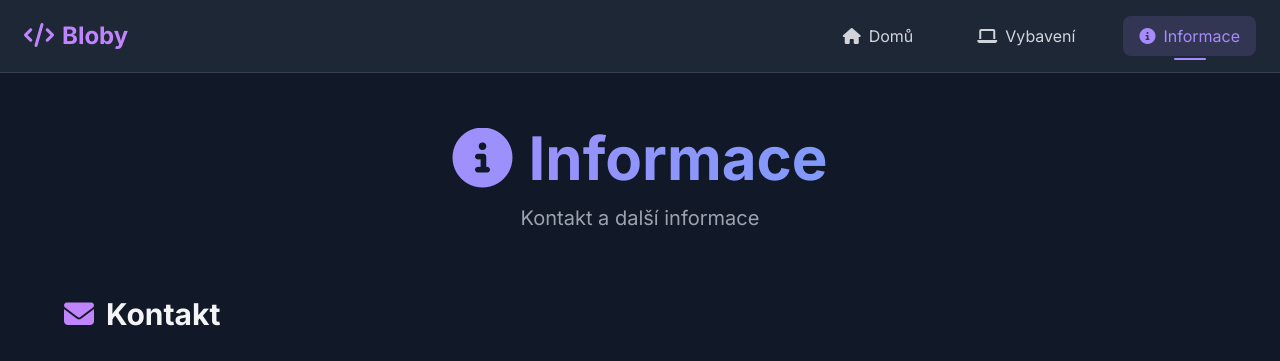
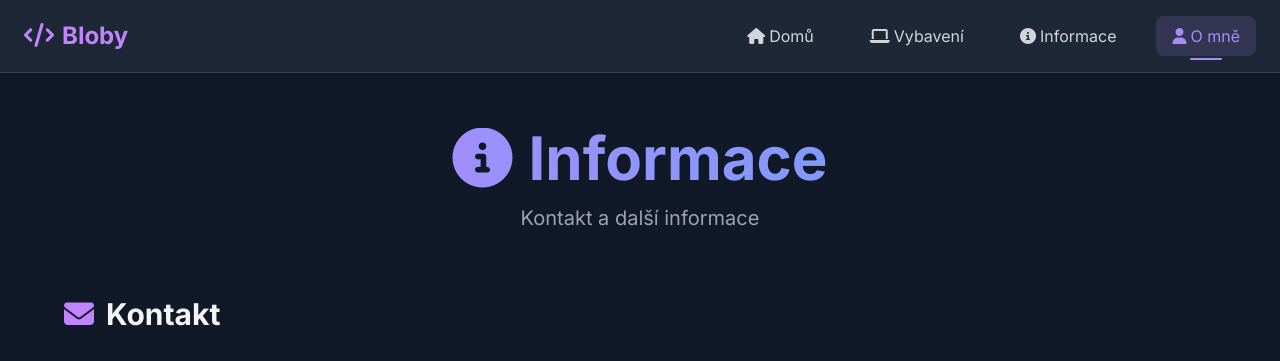
Before and after one commit to BlobyCS/web, a website: page info.html in a window 1280 px wide. Shown: the top 361 px of the page. Drawn offline with nearby package versions, Linux system fonts and the light colour scheme; no server answers.

Commit message:
Update info.html

```diff
--- a/info.html
+++ b/info.html
@@ -13,40 +13,27 @@
 
     <!-- Navbar -->
         <nav class="fixed w-full top-0 z-50 bg-gray-800/95 backdrop-blur-sm border-b border-gray-700">
-        <div class="container mx-auto px-6 py-4">
-            <div class="flex items-center justify-between">
+        <div class="container mx-auto px-6 py-4 flex items-center justify-between">
             <a href="index.html" class="text-2xl font-bold text-purple-400 hover:text-purple-300 transition">
                 <i class="fas fa-code mr-2"></i>Bloby
             </a>
-                <div class="hidden md:flex space-x-8">
-                    <a href="index.html" class="nav-link">
-                        <i class="fas fa-home mr-2"></i>Domů
-                    </a>
-                    <a href="specs.html" class="nav-link">
-                        <i class="fas fa-laptop mr-2"></i>Vybavení
-                    </a>
-                    <a href="info.html" class="nav-link active">
-                        <i class="fas fa-info-circle mr-2"></i>Informace
-                    </a>
+            <div class="hidden md:flex space-x-6">
+                <a href="index.html" class="nav-link"><i class="fas fa-home mr-1"></i>Domů</a>
+                <a href="specs.html" class="nav-link"><i class="fas fa-laptop mr-1"></i>Vybavení</a>
+                <a href="info.html" class="nav-link"><i class="fas fa-info-circle mr-1"></i>Informace</a>
+                <a href="about.html" class="nav-link active"><i class="fas fa-user mr-1"></i>O mně</a>
             </div>
             <button class="md:hidden text-gray-300" id="mobileMenuBtn">
                 <i class="fas fa-bars text-2xl"></i>
             </button>
         </div>
         <div class="md:hidden hidden mt-4 pb-4" id="mobileMenu">
-                <a href="index.html" class="block py-2 nav-link">
-                    <i class="fas fa-home mr-2"></i>Domů
-                </a>
-                <a href="specs.html" class="block py-2 nav-link">
-                    <i class="fas fa-laptop mr-2"></i>Vybavení
-                </a>
-                <a href="info.html" class="block py-2 nav-link active">
-                    <i class="fas fa-info-circle mr-2"></i>Informace
-                </a>
-            </div>
+            <a href="index.html" class="block py-2 nav-link"><i class="fas fa-home mr-1"></i>Domů</a>
+            <a href="specs.html" class="block py-2 nav-link"><i class="fas fa-laptop mr-1"></i>Vybavení</a>
+            <a href="info.html" class="block py-2 nav-link"><i class="fas fa-info-circle mr-1"></i>Informace</a>
+            <a href="about.html" class="block py-2 nav-link active"><i class="fas fa-user mr-1"></i>O mně</a>
         </div>
     </nav>
-
     <!-- Content -->
     <section class="pt-32 pb-20 px-6">
         <div class="container mx-auto max-w-6xl">
```
Lines whose indentation alone changed are shown as unchanged.
